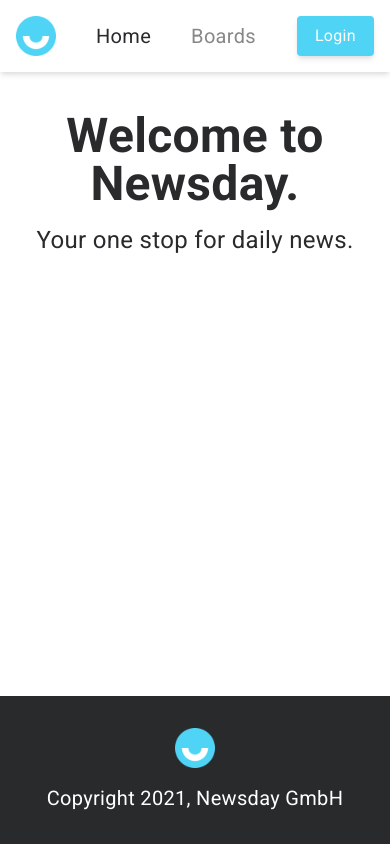
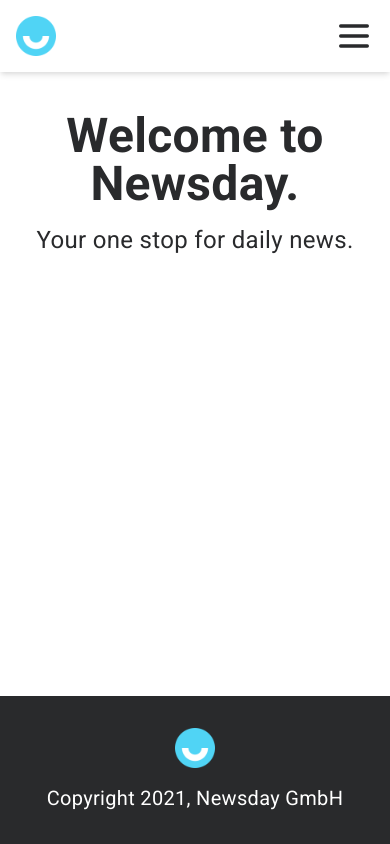
Before and after one commit to ankushdhiman/news-day, a React app: page / in a window 390 px wide. Built offline with nearby package versions, Linux system fonts and the light colour scheme.

Commit message:
responsive header

```diff
--- a/src/components/header/index.tsx
+++ b/src/components/header/index.tsx
@@ -1,4 +1,4 @@
-import { useContext } from 'react';
+import { useContext, useState } from 'react';
 import { useLocation } from 'react-router-dom';
 
 import Brand from '../../assets/brand.png';
@@ -9,26 +9,77 @@ import LinkButton from '../../atoms/link-button';
 import ApplicationContext from '../../ApplicationContext';
 
 export default function Header() {
+  const [isOpen, setOpen] = useState(false);
   const { isLoggedIn } = useContext(ApplicationContext);
   const { pathname } = useLocation();
+
+  function handleOpenClick() {
+    setOpen(true);
+  }
+
+  function handleCloseClick() {
+    setOpen(false);
+  }
+
   return (
     <header className='w-full flex items-center h-9 px-2 shadow-md' data-testid='header'>
       <div className='container flex items-center justify-between'>
         <div className='flex items-center'>
           <img className='h-5 w-5 mr-5' src={Brand} alt='logo'/>
-          <nav className='text-white text-lg leading-[1.2]'>
+          <nav className='text-white text-lg leading-[1.2] hidden md:block'>
             <NavLink label='Home' url='/home' className={`mr-5 ${pathname === '/home' || pathname === '/' ? 'active' : ''}`}/>
             <NavLink label='Boards' url='/boards' className={`${pathname === '/boards' ? 'active' : ''}`}/>
           </nav>
         </div>
         {
           isLoggedIn() ? (
-            <LinkButton label='Logout' className='secondary-button' url='/logout'/>
+            <LinkButton label='Logout' className='secondary-button hidden md:flex' url='/logout'/>
           ) : (
-            <LinkButton label='Login' className='secondary-button' url='/login'/>
+            <LinkButton label='Login' className='secondary-button hidden md:flex' url='/login'/>
+          )
+        }
+        {
+          isOpen ? (
+            <svg
+              xmlns='http://www.w3.org/2000/svg'
+              className='h-5 w-5 md:hidden cursor-pointer'
+              fill='none'
+              viewBox='0 0 24 24'
+              stroke='currentColor'
+              onClick={handleCloseClick}
+            >
+              <path strokeLinecap='round' strokeLinejoin='round' strokeWidth='2' d='M6 18L18 6M6 6l12 12'/>
+            </svg>
+          ) : (
+            <svg
+              xmlns='http://www.w3.org/2000/svg'
+              className='h-5 w-5 md:hidden cursor-pointer'
+              fill='none'
+              viewBox='0 0 24 24'
+              stroke='currentColor'
+              onClick={handleOpenClick}
+            >
+              <path strokeLinecap='round' strokeLinejoin='round' strokeWidth={2} d='M4 6h16M4 12h16M4 18h16'/>
+            </svg>
           )
         }
       </div>
+      {
+        isOpen
+          && (
+            <nav className='text-white text-lg leading-[1.2] fixed flex flex-col items-center md:hidden h-screen w-full max-w-[400px] top-9 right-[0] bg-white'>
+              <NavLink label='Home' url='/home' className={`mb-5 ${pathname === '/home' || pathname === '/' ? 'active' : ''}`}/>
+              <NavLink label='Boards' url='/boards' className={`mb-5 ${pathname === '/boards' ? 'active' : ''}`}/>
+              {
+                isLoggedIn() ? (
+                  <LinkButton label='Logout' className='secondary-button md:flex' url='/logout'/>
+                ) : (
+                  <LinkButton label='Login' className='secondary-button md:flex' url='/login'/>
+                )
+              }
+            </nav>
+          )
+      }
     </header>
   );
 }
```
